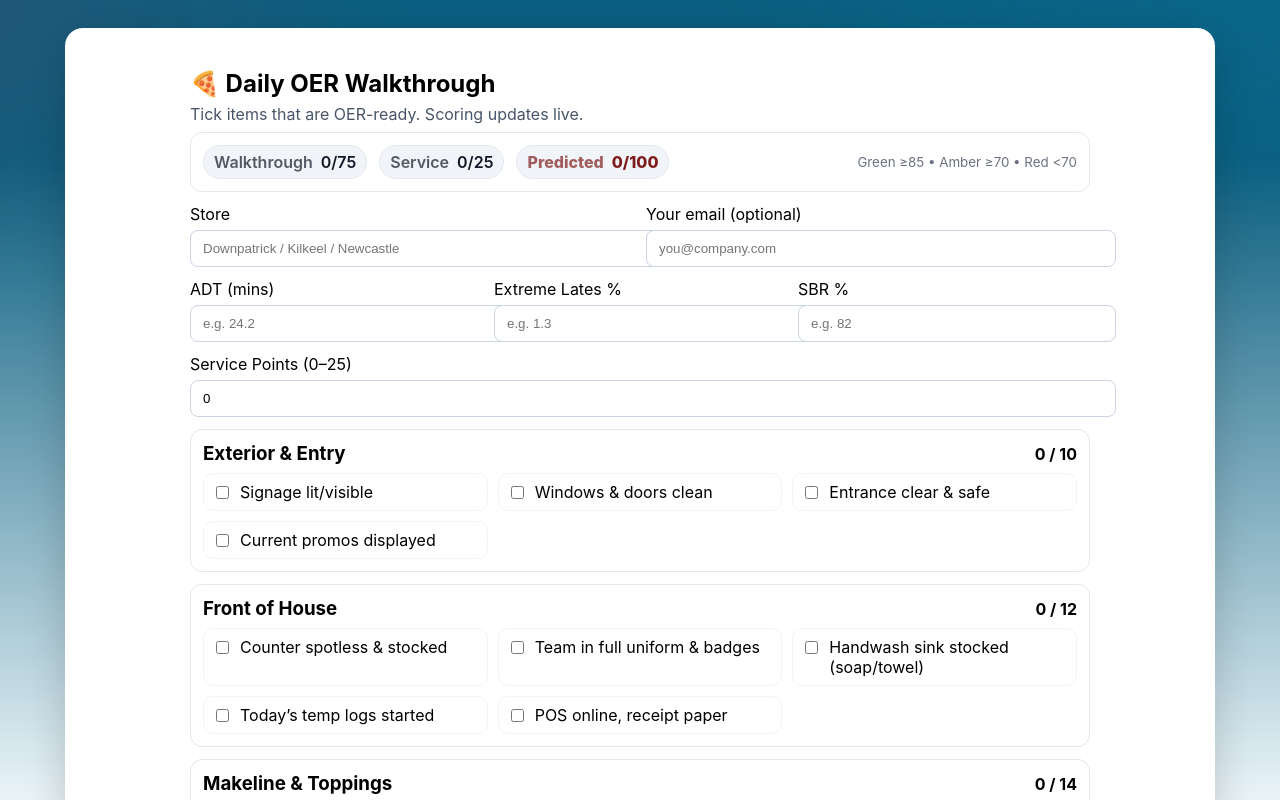
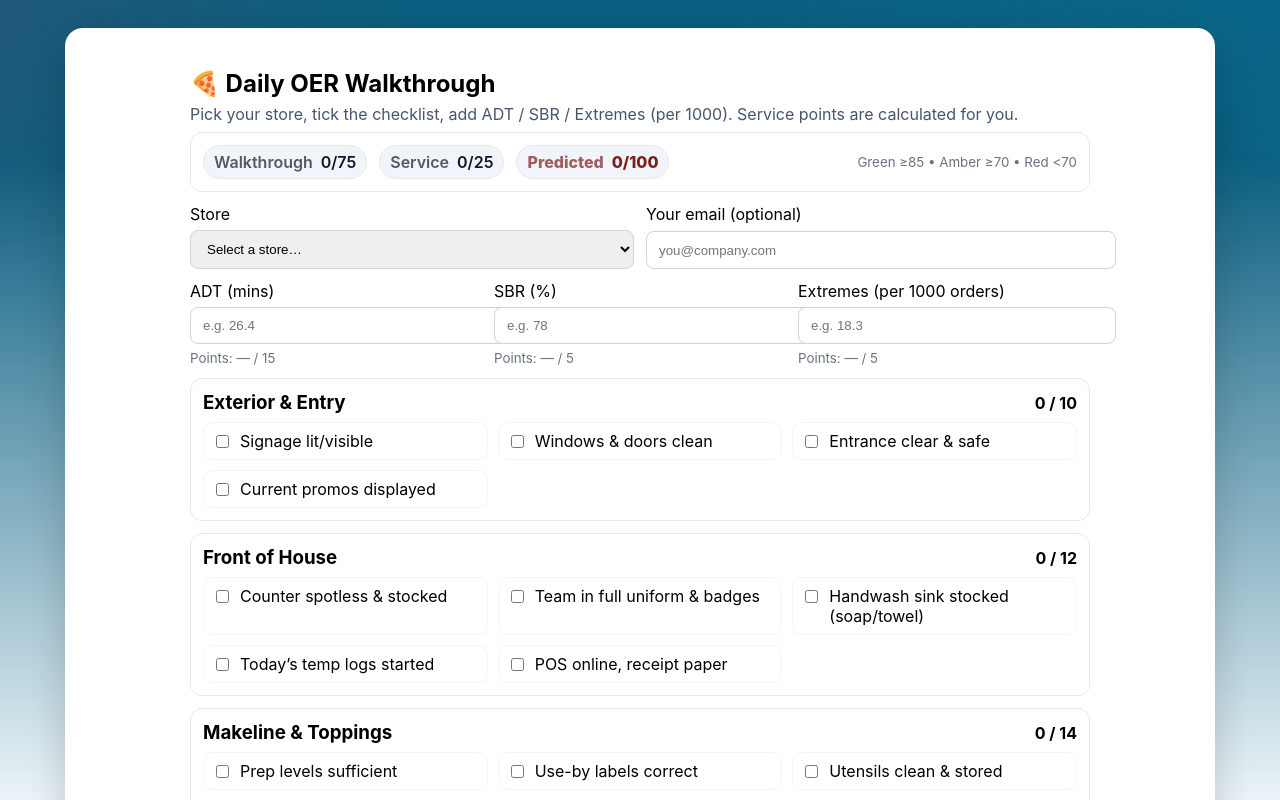
Before and after one commit to dmmh2025/mourne-oids-oer-walkthrough, a Next.js app: page /walkthrough in a window 1280 px wide. Shown: the top 800 px of the page. Built offline with nearby package versions, Linux system fonts and the light colour scheme; no server answers.

Commit message:
Update page.tsx

```diff
--- a/app/walkthrough/page.tsx
+++ b/app/walkthrough/page.tsx
@@ -9,14 +9,13 @@ const supabaseAnon = process.env.NEXT_PUBLIC_SUPABASE_ANON_KEY || "";
 const supabase = createClient(supabaseUrl, supabaseAnon);
 
 /**
- * SECTION DEFINITIONS
- * Edit labels / items here. Each item is worth equal points within its section.
- * Section max points must sum to 75.
+ * SECTION DEFINITIONS (75 pts total)
+ * Edit section labels/items here
  */
 const SECTIONS: {
   key: string;
   title: string;
-  max: number; // points for the whole section
+  max: number;
   items: { key: string; label: string }[];
 }[] = [
   {
@@ -50,7 +49,7 @@ const SECTIONS: {
       { key: "prep_levels", label: "Prep levels sufficient" },
       { key: "dates", label: "Use-by labels correct" },
       { key: "utensils", label: "Utensils clean & stored" },
-      { key: "food_safety", label: "Cold-hold <= 5°C" },
+      { key: "food_safety", label: "Cold-hold ≤ 5°C" },
       { key: "sanitiser", label: "Sanitiser buckets @ correct ppm" },
     ],
   },
@@ -90,20 +89,61 @@ const SECTIONS: {
   },
 ]; // 10+12+14+13+14+12 = 75
 
-type SectionState = Record<string, boolean>; // itemKey -> checked
+// ==== Service scoring bands (TOTAL 25 pts) ====
+// ADT (mins) → max 15 pts
+function scoreADT(adt: number | null): number | null {
+  if (adt == null || Number.isNaN(adt)) return null;
+  if (adt > 30) return 0;
+  if (adt > 28 && adt <= 30) return 4;
+  if (adt > 27 && adt <= 28) return 6;
+  if (adt > 26 && adt <= 27) return 8;
+  if (adt > 25 && adt <= 26) return 10;
+  // Under or equal 25 mins
+  return 15;
+}
+
+// SBR (%) → max 5 pts
+function scoreSBR(sbr: number | null): number | null {
+  if (sbr == null || Number.isNaN(sbr)) return null;
+  if (sbr < 50) return 0;
+  if (sbr < 70) return 3;
+  if (sbr < 75) return 4;
+  return 5; // 75% and above
+}
+
+// Extremes (per 1000 orders) → max 5 pts
+function scoreExtremes(perThousand: number | null): number | null {
+  if (perThousand == null || Number.isNaN(perThousand)) return null;
+  if (perThousand > 30) return 0;
+  if (perThousand > 25) return 2;      // 25.01–30
+  if (perThousand > 20) return 3;      // 20.01–25
+  if (perThousand > 15) return 4;      // 15.01–20
+  return 5;                            // 0–15
+}
+
+// helper for predicted badge colour
+function colourForPredicted(v: number) {
+  if (v >= 85) return "#065f46"; // green
+  if (v >= 70) return "#92400e"; // amber
+  return "#7f1d1d";              // red
+}
+
+type SectionState = Record<string, boolean>;
 
 export default function WalkthroughPage() {
-  // store + email + KPIs
+  // store dropdown
   const [store, setStore] = React.useState("");
+  const stores = ["Downpatrick", "Kilkeel", "Newcastle"];
+
+  // optional email
   const [userEmail, setUserEmail] = React.useState("");
+
+  // KPIs
   const [adt, setAdt] = React.useState<string | number>("");
-  const [xl, setXl] = React.useState<string | number>(""); // extreme lates %
+  const [extPerThousand, setExtPerThousand] = React.useState<string | number>(""); // extremes per 1000
   const [sbr, setSbr] = React.useState<string | number>("");
 
-  // service score (out of 25)
-  const [service, setService] = React.useState(0);
-
-  // section states
+  // sections
   const [sections, setSections] = React.useState<Record<string, SectionState>>(
     () =>
       Object.fromEntries(
@@ -117,19 +157,31 @@ export default function WalkthroughPage() {
   const [saving, setSaving] = React.useState(false);
   const [msg, setMsg] = React.useState<string | null>(null);
 
-  // compute walkthrough (out of 75) + predicted
+  // walkthrough score (/75)
   const walkthroughScore = React.useMemo(() => {
     let total = 0;
     for (const sec of SECTIONS) {
       const state = sections[sec.key] || {};
       const checked = sec.items.filter((i) => state[i.key]).length;
-      const perItem = sec.max / sec.items.length; // equally weighted
+      const perItem = sec.max / sec.items.length;
       total += perItem * checked;
     }
     return Math.round(total);
   }, [sections]);
 
-  const predicted = walkthroughScore + Number(service || 0);
+  // per-metric points + total service (/25)
+  const adtNum = adt === "" ? null : Number(adt);
+  const extNum = extPerThousand === "" ? null : Number(extPerThousand);
+  const sbrNum = sbr === "" ? null : Number(sbr);
+
+  const adtPts = scoreADT(adtNum);
+  const extPts = scoreExtremes(extNum);
+  const sbrPts = scoreSBR(sbrNum);
+
+  const serviceTotal =
+    (adtPts ?? 0) + (extPts ?? 0) + (sbrPts ?? 0); // if any missing, those count as 0
+
+  const predicted = walkthroughScore + serviceTotal;
 
   function toggleItem(sectionKey: string, itemKey: string) {
     setSections((prev) => ({
@@ -147,13 +199,13 @@ export default function WalkthroughPage() {
       return;
     }
     if (!store.trim()) {
-      setMsg("❌ Please enter your Store.");
+      setMsg("❌ Please select your Store.");
       return;
     }
 
     setSaving(true);
     try {
-      // Build compact JSON for DB
+      // payload sections (for DB)
       const payloadSections = SECTIONS.map((sec) => ({
         key: sec.key,
         title: sec.title,
@@ -167,13 +219,13 @@ export default function WalkthroughPage() {
 
       const { error } = await supabase.from("walkthrough_submissions").insert([
         {
-          sections: payloadSections, // jsonb
+          sections: payloadSections,
           section_total: walkthroughScore,
-          adt: adt === "" ? null : Number(adt),
-          extreme_lates: xl === "" ? null : Number(xl),
-          sbr: sbr === "" ? null : Number(sbr),
-          service_total: Number(service || 0),
-          predicted,
+          adt: adtNum,                                // minutes
+          extreme_lates: extNum,                      // per 1000
+          sbr: sbrNum,                                // percent
+          service_total: serviceTotal,                // /25 from bands
+          predicted,                                  // /100
           store,
           user_email: userEmail || null,
         },
@@ -193,7 +245,7 @@ export default function WalkthroughPage() {
       <header style={{ marginBottom: 8 }}>
         <h1 style={{ margin: 0, fontSize: 24 }}>🍕 Daily OER Walkthrough</h1>
         <p style={{ margin: "6px 0 0 0", color: "#475569" }}>
-          Tick items that are OER-ready. Scoring updates live.
+          Pick your store, tick the checklist, add ADT / SBR / Extremes (per 1000). Service points are calculated for you.
         </p>
       </header>
 
@@ -212,12 +264,12 @@ export default function WalkthroughPage() {
         }}
       >
         <Badge label="Walkthrough" value={`${walkthroughScore}/75`} />
-        <Badge label="Service" value={`${service}/25`} />
+        <Badge label="Service" value={`${serviceTotal}/25`} />
         <Badge
           label="Predicted"
           value={`${predicted}/100`}
           strong
-          color={predicted >= 85 ? "#065f46" : predicted >= 70 ? "#92400e" : "#7f1d1d"}
+          color={colourForPredicted(predicted)}
         />
         <div style={{ marginLeft: "auto", display: "flex", gap: 8 }}>
           <small style={{ color: "#6b7280" }}>
@@ -228,24 +280,23 @@ export default function WalkthroughPage() {
 
       {/* Form */}
       <form onSubmit={submit} style={{ display: "grid", gap: 12 }}>
-        {/* Header fields */}
-        <div
-          style={{
-            display: "grid",
-            gridTemplateColumns: "1fr 1fr",
-            gap: 12,
-          }}
-        >
+        {/* Store + email */}
+        <div style={{ display: "grid", gridTemplateColumns: "1fr 1fr", gap: 12 }}>
           <label style={{ display: "grid", gap: 6 }}>
             Store
-            <input
+            <select
               value={store}
               onChange={(e) => setStore(e.target.value)}
               required
-              placeholder="Downpatrick / Kilkeel / Newcastle"
               style={input()}
-            />
+            >
+              <option value="" disabled>Select a store…</option>
+              <option>Downpatrick</option>
+              <option>Kilkeel</option>
+              <option>Newcastle</option>
+            </select>
           </label>
+
           <label style={{ display: "grid", gap: 6 }}>
             Your email (optional)
             <input
@@ -258,68 +309,55 @@ export default function WalkthroughPage() {
           </label>
         </div>
 
-        {/* KPI fields */}
-        <div
-          style={{
-            display: "grid",
-            gridTemplateColumns: "repeat(3, 1fr)",
-            gap: 12,
-          }}
-        >
+        {/* KPIs per rubric */}
+        <div style={{ display: "grid", gridTemplateColumns: "repeat(3, 1fr)", gap: 12 }}>
           <label style={{ display: "grid", gap: 6 }}>
             ADT (mins)
             <input
               type="number"
-              step="0.1"
+              step="0.01"
               value={adt as number | string}
-              onChange={(e) =>
-                setAdt(e.target.value === "" ? "" : Number(e.target.value))
-              }
-              placeholder="e.g. 24.2"
+              onChange={(e) => setAdt(e.target.value === "" ? "" : Number(e.target.value))}
+              placeholder="e.g. 26.4"
               style={input()}
             />
+            <small style={{ color: "#6b7280" }}>
+              Points: {adtPts == null ? "—" : adtPts} / 15
+            </small>
           </label>
+
           <label style={{ display: "grid", gap: 6 }}>
-            Extreme Lates %
+            SBR (%)
             <input
               type="number"
-              step="0.1"
-              value={xl as number | string}
-              onChange={(e) =>
-                setXl(e.target.value === "" ? "" : Number(e.target.value))
-              }
-              placeholder="e.g. 1.3"
+              step="0.01"
+              value={sbr as number | string}
+              onChange={(e) => setSbr(e.target.value === "" ? "" : Number(e.target.value))}
+              placeholder="e.g. 78"
               style={input()}
             />
+            <small style={{ color: "#6b7280" }}>
+              Points: {sbrPts == null ? "—" : sbrPts} / 5
+            </small>
           </label>
+
           <label style={{ display: "grid", gap: 6 }}>
-            SBR %
+            Extremes (per 1000 orders)
             <input
               type="number"
-              step="0.1"
-              value={sbr as number | string}
+              step="0.01"
+              value={extPerThousand as number | string}
               onChange={(e) =>
-                setSbr(e.target.value === "" ? "" : Number(e.target.value))
+                setExtPerThousand(e.target.value === "" ? "" : Number(e.target.value))
               }
-              placeholder="e.g. 82"
+              placeholder="e.g. 18.3"
               style={input()}
             />
+            <small style={{ color: "#6b7280" }}>
+              Points: {extPts == null ? "—" : extPts} / 5
+            </small>
           </label>
         </div>
-
-        {/* Service score */}
-        <label style={{ display: "grid", gap: 6 }}>
-          Service Points (0–25)
-          <input
-            type="number"
-            min={0}
-            max={25}
-            value={service}
-            onChange={(e) => setService(Number(e.target.value))}
-            placeholder="e.g. 20"
-            style={input()}
-          />
-        </label>
 
         {/* Sections */}
         <div style={{ display: "grid", gap: 12 }}>
@@ -331,46 +369,15 @@ export default function WalkthroughPage() {
             return (
               <section
                 key={sec.key}
-                style={{
-                  border: "1px solid #e5e7eb",
-                  borderRadius: 12,
-                  background: "white",
-                  padding: 12,
-                }}
+                style={{ border: "1px solid #e5e7eb", borderRadius: 12, background: "white", padding: 12 }}
               >
-                <div
-                  style={{
-                    display: "flex",
-                    alignItems: "center",
-                    justifyContent: "space-between",
-                    marginBottom: 8,
-                    gap: 8,
-                  }}
-                >
+                <div style={{ display: "flex", alignItems: "center", justifyContent: "space-between", marginBottom: 8, gap: 8 }}>
                   <h3 style={{ margin: 0 }}>{sec.title}</h3>
-                  <span style={{ fontWeight: 700 }}>
-                    {secScore} / {sec.max}
-                  </span>
+                  <span style={{ fontWeight: 700 }}>{secScore} / {sec.max}</span>
                 </div>
-                <div
-                  style={{
-                    display: "grid",
-                    gridTemplateColumns: "repeat(auto-fill, minmax(260px, 1fr))",
-                    gap: 10,
-                  }}
-                >
+                <div style={{ display: "grid", gridTemplateColumns: "repeat(auto-fill, minmax(260px, 1fr))", gap: 10 }}>
                   {sec.items.map((it) => (
-                    <label
-                      key={it.key}
-                      style={{
-                        display: "flex",
-                        gap: 8,
-                        alignItems: "flex-start",
-                        padding: 8,
-                        border: "1px solid #f1f5f9",
-                        borderRadius: 10,
-                      }}
-                    >
+                    <label key={it.key} style={{ display: "flex", gap: 8, alignItems: "flex-start", padding: 8, border: "1px solid #f1f5f9", borderRadius: 10 }}>
                       <input
                         type="checkbox"
                         checked={!!state[it.key]}
@@ -389,27 +396,13 @@ export default function WalkthroughPage() {
         <button
           type="submit"
           disabled={saving}
-          style={{
-            padding: "12px 16px",
-            borderRadius: 10,
-            border: "1px solid #e5e7eb",
-            background: "#006491",
-            color: "white",
-            fontWeight: 700,
-            cursor: "pointer",
-          }}
+          style={{ padding: "12px 16px", borderRadius: 10, border: "1px solid #e5e7eb", background: "#006491", color: "white", fontWeight: 700, cursor: "pointer" }}
         >
           {saving ? "Saving…" : "Save Walkthrough"}
         </button>
 
         {msg && (
-          <p
-            style={{
-              margin: 0,
-              color: msg.startsWith("✅") ? "#065f46" : "#7f1d1d",
-              fontWeight: 600,
-            }}
-          >
+          <p style={{ margin: 0, color: msg.startsWith("✅") ? "#065f46" : "#7f1d1d", fontWeight: 600 }}>
             {msg}
           </p>
         )}
@@ -418,17 +411,10 @@ export default function WalkthroughPage() {
   );
 }
 
-// Small UI helpers
+// UI bits
 function input(): React.CSSProperties {
-  return {
-    width: "100%",
-    padding: "10px 12px",
-    borderRadius: 8,
-    border: "1px solid #cbd5e1",
-    outline: "none",
-  };
+  return { width: "100%", padding: "10px 12px", borderRadius: 8, border: "1px solid #cbd5e1", outline: "none" };
 }
-
 function Badge(props: { label: string; value: string; strong?: boolean; color?: string }) {
   return (
     <span
```
